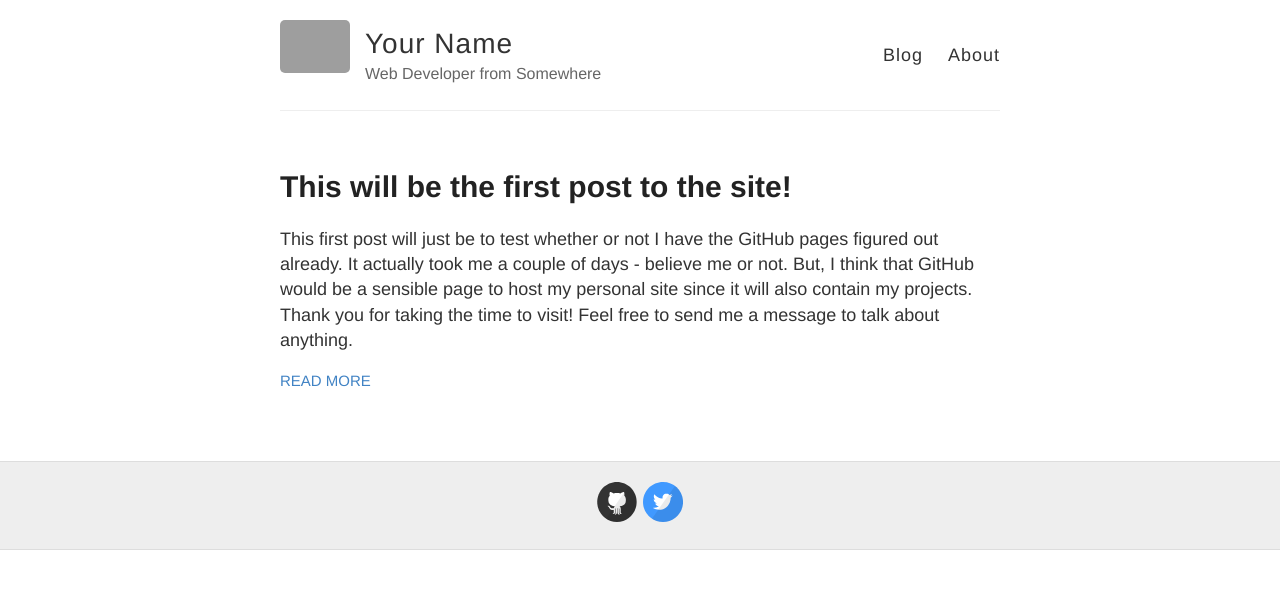
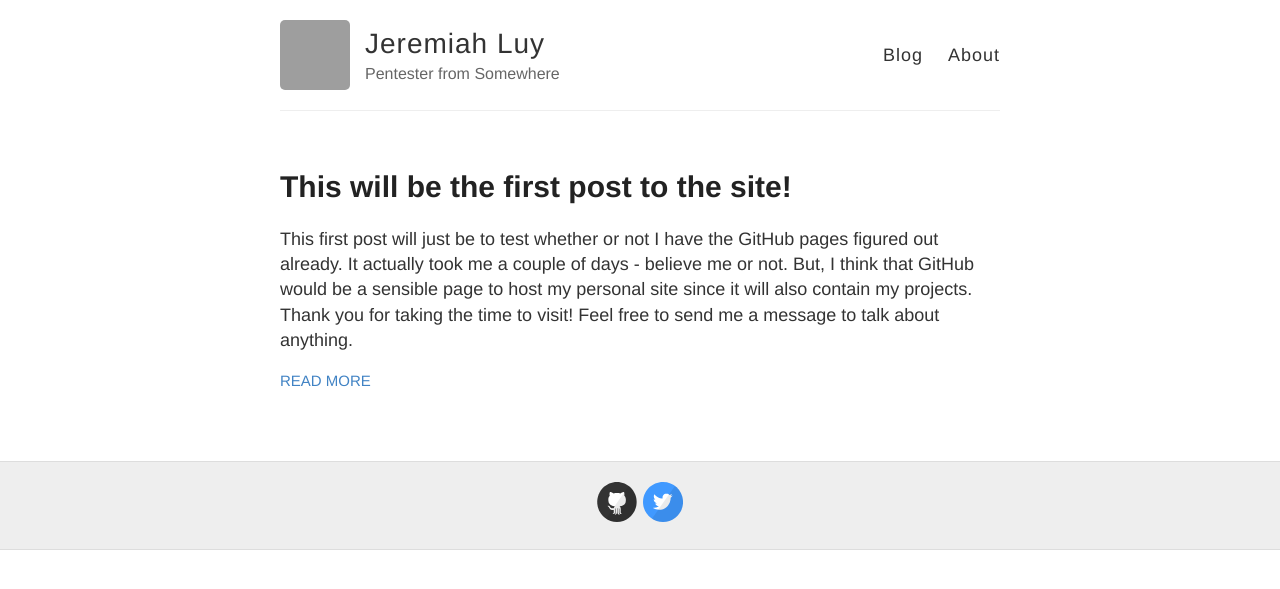
Before and after one commit to jeremiahluy/jeremiahluy.github.io, a Jekyll site: the page built from index.html, in a window 1280 px wide. Shown: the top 589 px of the page. Built offline with Jekyll 4.4.1, drawn with Linux system fonts in a browser that asks for light colours; grey boxes are pictures that could not be loaded.

```diff
--- a/_config.yml
+++ b/_config.yml
@@ -2,16 +2,14 @@
 # This file contains configuration flags to customize your site
 #
 
-theme: midnight
-
 # Name of your site (displayed in the header)
-name: Your Name
+name: Jeremiah Luy
 
 # Short bio or description (displayed in the header)
-description: Web Developer from Somewhere
+description: Pentester from Somewhere
 
 # URL of your avatar or profile pic (you could use your GitHub profile pic)
-avatar: https://raw.githubusercontent.com/barryclark/jekyll-now/master/images/jekyll-logo.png
+avatar: https://avatars0.githubusercontent.com/u/5962062?s=460&v=4
 
 #
 # Flags below are optional
@@ -23,12 +21,12 @@ footer-links:
   email:
   facebook:
   flickr:
-  github: barryclark/jekyll-now
+  github: jeremiahluy
   instagram:
   linkedin:
   pinterest:
   rss: # just type anything here for a working RSS icon
-  twitter: jekyllrb
+  twitter: jeremiahluy
   stackoverflow: # your stackoverflow profile, e.g. "users/50476/bart-kiers"
   youtube: # channel/<your_long_string> or user/<user-name>
   googleplus: # anything in your profile username that comes after plus.google.com/
@@ -87,4 +85,4 @@ exclude:
   - README.md
   - CNAME
 
-theme: jekyll-theme-minimal
+theme: minima
```
Also changed, not shown: README.md.
